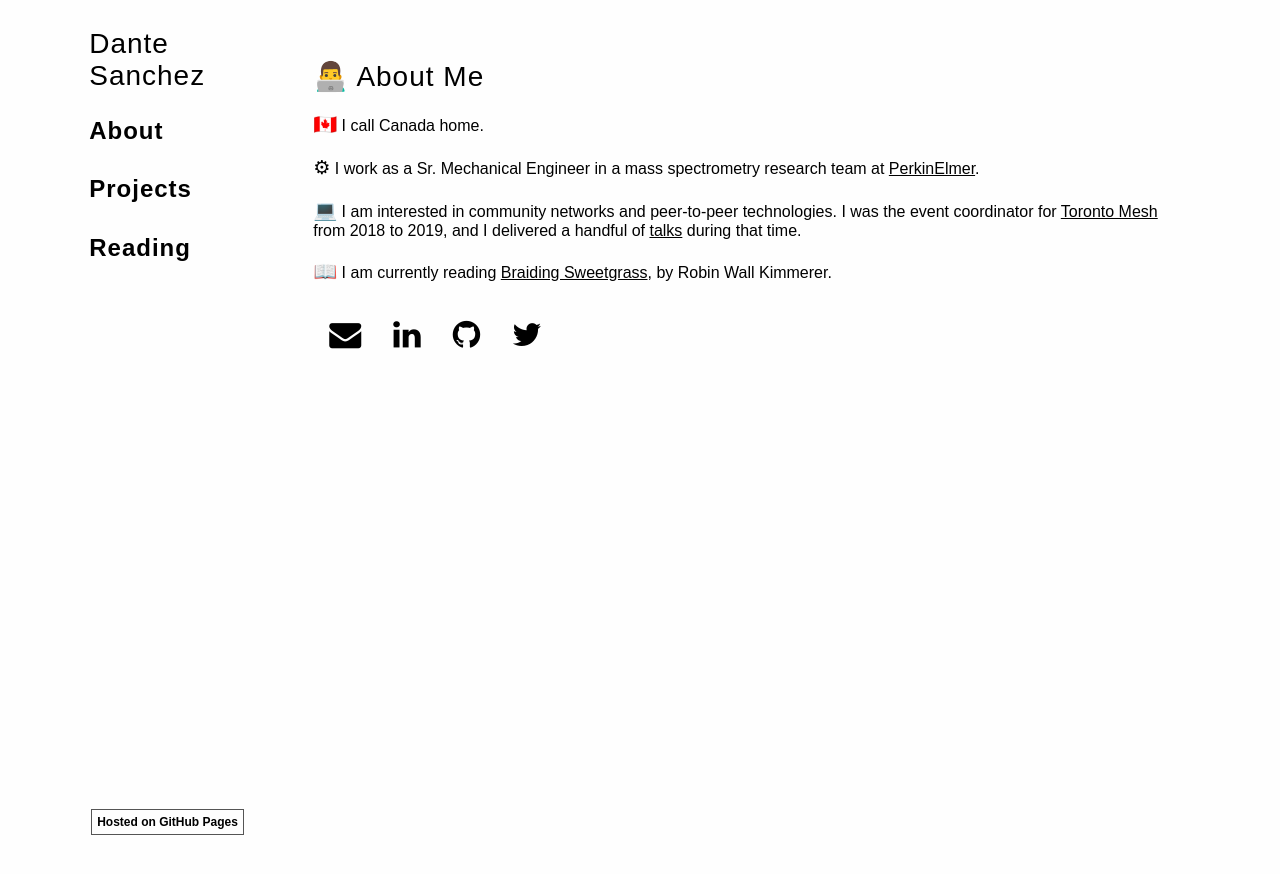
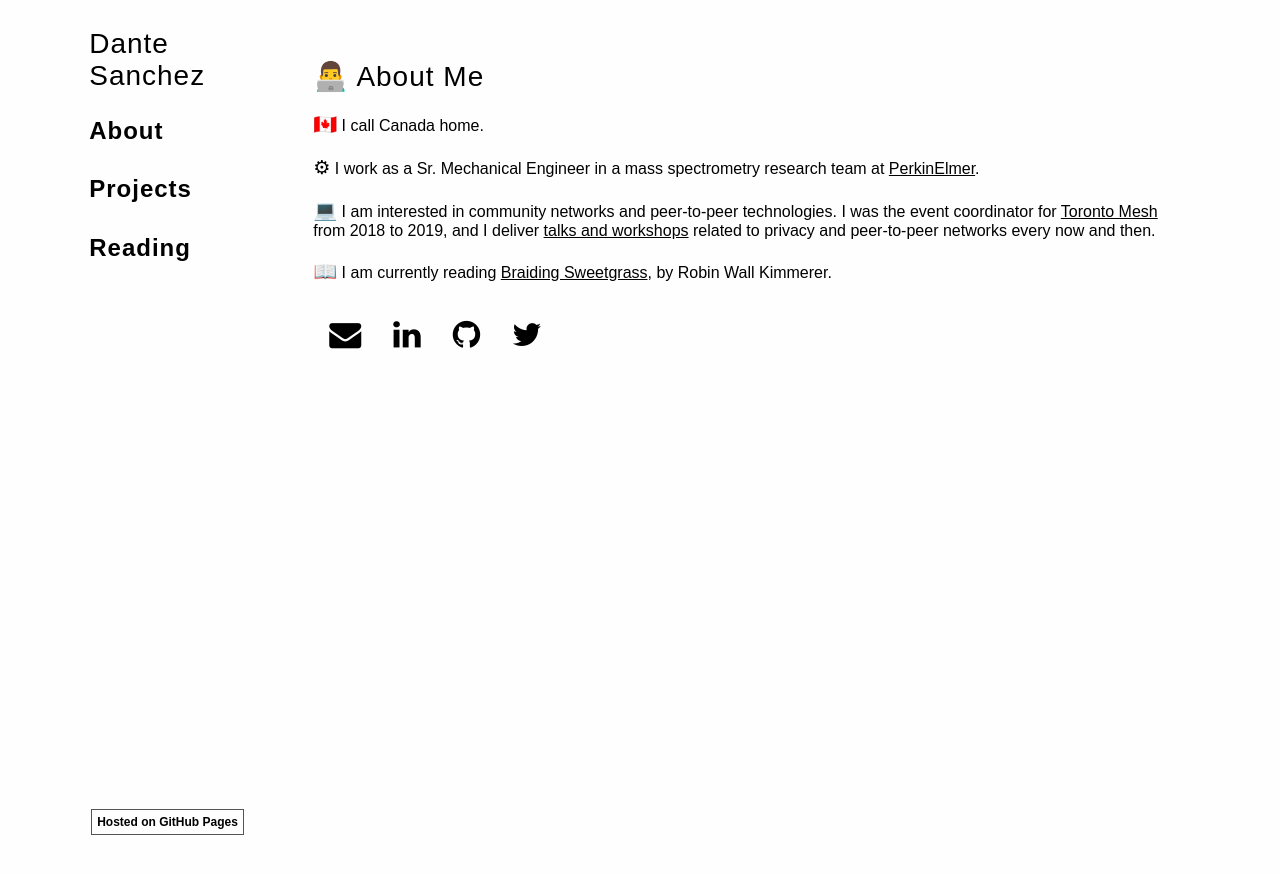
Before and after one commit to dasanchez/dasanchez.github.io, a Jekyll site: the page built from about.md, in a window 1280 px wide. Shown: the top 874 px of the page. Built offline with Jekyll 4.4.1, drawn with Linux system fonts in a browser that asks for light colours; the repository's description, which GitHub fills in, is left out; our own code applies the rules of GitHub Pages for plain Markdown files.

Commit message:
Added  Jan 19 2021 event

```diff
--- a/about.md
+++ b/about.md
@@ -8,7 +8,7 @@ layout: default
 
 <span style="font-size: 1.2rem">⚙</span>  I work as a Sr. Mechanical Engineer in a mass spectrometry research team at [PerkinElmer](https://www.perkinelmer.com).
 
-<span style="font-size: 1.2rem">💻</span>  I am interested in community networks and peer-to-peer technologies. I was the event coordinator for [Toronto Mesh](https://tomesh.net/) from 2018 to 2019, and I delivered a handful of [talks](speaking) during that time.
+<span style="font-size: 1.2rem">💻</span>  I am interested in community networks and peer-to-peer technologies. I was the event coordinator for [Toronto Mesh](https://tomesh.net/) from 2018 to 2019, and I deliver [talks and workshops](speaking) related to privacy and peer-to-peer networks every now and then.
 
 <span style="font-size: 1.2rem">📖</span>  I am currently reading [Braiding Sweetgrass](https://en.wikipedia.org/wiki/Braiding_Sweetgrass), by Robin Wall Kimmerer.
 
```
Also changed, not shown: speaking.md (+1 -0 lines).
